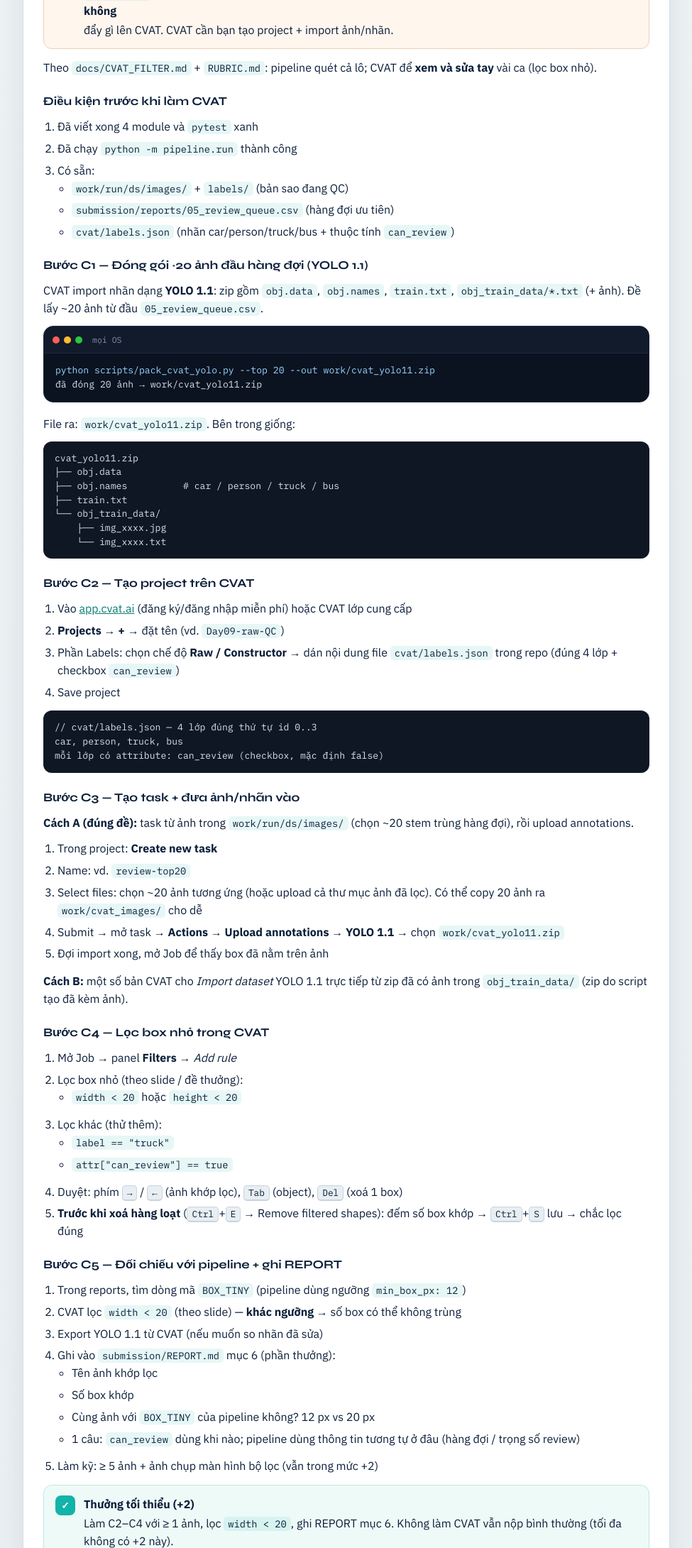
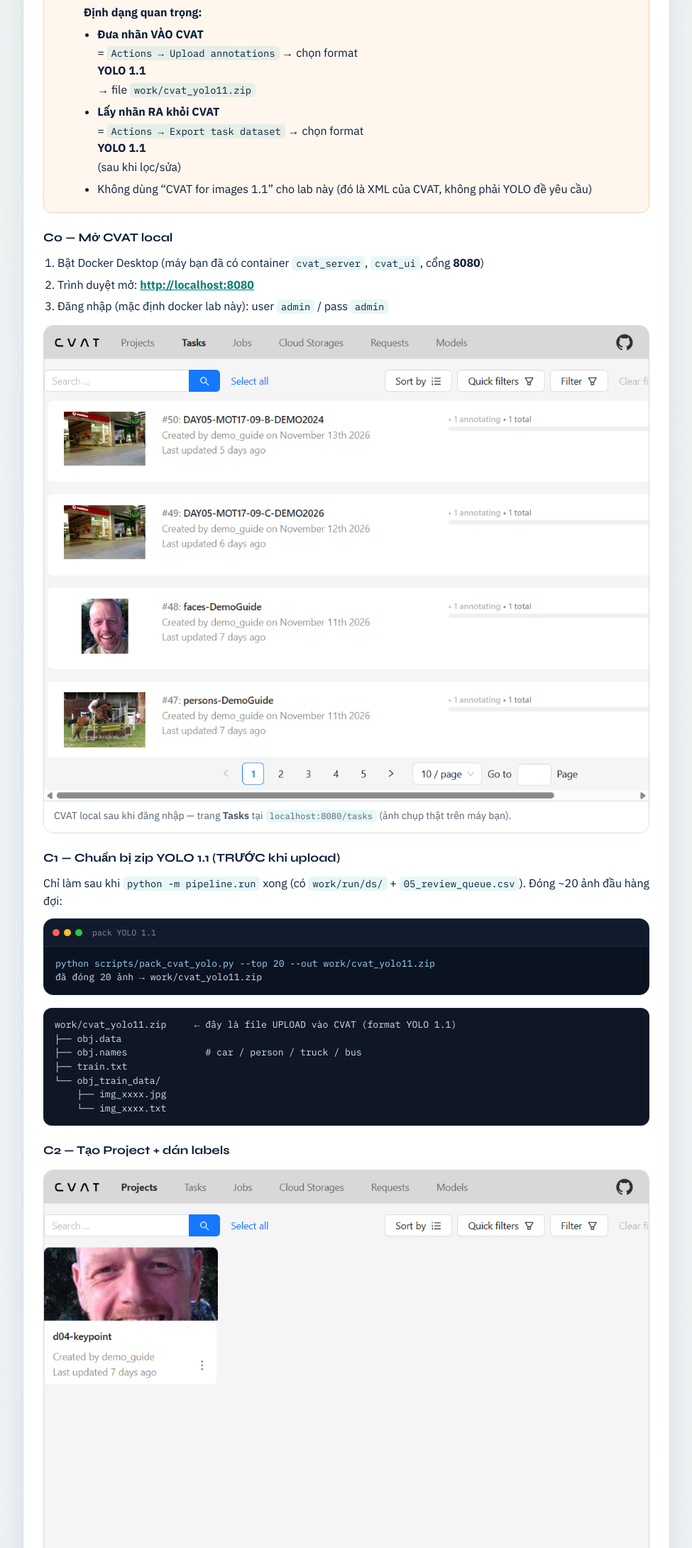
Before and after one commit to wuongg/day09-autoqc-huong-dan, a plain HTML site: page index.html in a window 1280 px wide. Shown: the part 9633-11814 px from the top of the page at 71% size, without its empty margins (276-1251 px from the left). Drawn offline with Linux system fonts and the light colour scheme.

Commit message:
Rewrite CVAT section for local Docker with real screenshots and YOLO 1.1 import/export

```diff
--- a/index.html
+++ b/index.html
@@ -1085,119 +1085,114 @@ second_opinion:
         <div class="step-head">
           <div class="step-num warn">+</div>
           <div>
-            <h2>CVAT — lọc box nhỏ (TÙY CHỌN, thưởng +2)</h2>
-            <div class="meta">~20 phút · chỉ làm SAU khi pipeline.run xong · không bắt buộc</div>
+            <h2>CVAT local — lọc box nhỏ (TÙY CHỌN, thưởng +2)</h2>
+            <div class="meta">Máy bạn: Docker CVAT · http://localhost:8080 · ảnh chụp thật bên dưới</div>
           </div>
         </div>
 
         <div class="callout warn">
           <div class="icon">!</div>
           <div>
-            <strong>Đừng nhầm 3 thứ khác nhau</strong>
+            <strong>Đọc trước — dễ nhầm nhất</strong>
             <table style="margin:10px 0 0;width:100%">
-              <thead><tr><th>Việc</th><th>Công cụ</th><th>Ra đâu</th><th>Khi nào</th></tr></thead>
+              <thead><tr><th>Việc</th><th>Công cụ</th><th>Ra đâu</th></tr></thead>
               <tbody>
-                <tr><td>Nhìn nhãn local</td><td><code>viz_labels.py</code></td><td><code>work/viz/*.png</code></td><td>Bước 1</td></tr>
-                <tr><td>Pipeline tự động</td><td><code>pipeline.run</code></td><td><code>submission/reports/</code> + <code>export/</code></td><td>Bước 4</td></tr>
-                <tr><td>Sửa/lọc tay trên web</td><td><strong>CVAT</strong></td><td>trên app.app.cvat.ai (rồi export YOLO)</td><td>Thưởng, sau Bước 4</td></tr>
+                <tr><td>Nhìn nhãn local</td><td><code>viz_labels.py</code></td><td><code>work/viz/*.png</code> — <strong>không phải CVAT</strong></td></tr>
+                <tr><td>Pipeline</td><td><code>pipeline.run</code></td><td><code>submission/reports/</code>, <code>export/</code></td></tr>
+                <tr><td>Sửa/lọc tay</td><td><strong>CVAT local</strong></td><td><a href="http://localhost:8080" target="_blank" rel="noopener">http://localhost:8080</a></td></tr>
               </tbody>
             </table>
-            <p style="margin:8px 0 0"><code>viz_labels</code> <strong>không</strong> đẩy gì lên CVAT. CVAT cần bạn tạo project + import ảnh/nhãn.</p>
+            <p style="margin:10px 0 0"><strong>Định dạng quan trọng:</strong></p>
+            <ul style="margin:6px 0 0;padding-left:1.2rem">
+              <li><strong>Đưa nhãn VÀO CVAT</strong> = <code>Actions → Upload annotations</code> → chọn format <strong>YOLO 1.1</strong> → file <code>work/cvat_yolo11.zip</code></li>
+              <li><strong>Lấy nhãn RA khỏi CVAT</strong> = <code>Actions → Export task dataset</code> → chọn format <strong>YOLO 1.1</strong> (sau khi lọc/sửa)</li>
+              <li>Không dùng “CVAT for images 1.1” cho lab này (đó là XML của CVAT, không phải YOLO đề yêu cầu)</li>
+            </ul>
           </div>
         </div>
 
-        <p>Theo <code>docs/CVAT_FILTER.md</code> + <code>RUBRIC.md</code>: pipeline quét cả lô; CVAT để <strong>xem và sửa tay</strong> vài ca (lọc box nhỏ).</p>
+        <h3>C0 — Mở CVAT local</h3>
+        <ol>
+          <li>Bật Docker Desktop (máy bạn đã có container <code>cvat_server</code>, <code>cvat_ui</code>, cổng <strong>8080</strong>)</li>
+          <li>Trình duyệt mở: <a href="http://localhost:8080" target="_blank" rel="noopener"><strong>http://localhost:8080</strong></a></li>
+          <li>Đăng nhập (mặc định docker lab này): user <code>admin</code> / pass <code>admin</code></li>
+        </ol>
+        <figure>
+          <img src="docs/guide_shots/cvat/01_tasks.png" alt="CVAT local Tasks page" />
+          <figcaption>CVAT local sau khi đăng nhập — trang <strong>Tasks</strong> tại <code>localhost:8080/tasks</code> (ảnh chụp thật trên máy bạn).</figcaption>
+        </figure>
 
-        <h3>Điều kiện trước khi làm CVAT</h3>
-        <ol>
-          <li>Đã viết xong 4 module và <code>pytest</code> xanh</li>
-          <li>Đã chạy <code>python -m pipeline.run</code> thành công</li>
-          <li>Có sẵn:
-            <ul>
-              <li><code>work/run/ds/images/</code> + <code>labels/</code> (bản sao đang QC)</li>
-              <li><code>submission/reports/05_review_queue.csv</code> (hàng đợi ưu tiên)</li>
-              <li><code>cvat/labels.json</code> (nhãn car/person/truck/bus + thuộc tính <code>can_review</code>)</li>
-            </ul>
-          </li>
-        </ol>
-
-        <h3>Bước C1 — Đóng gói ~20 ảnh đầu hàng đợi (YOLO 1.1)</h3>
-        <p>CVAT import nhãn dạng <strong>YOLO 1.1</strong>: zip gồm <code>obj.data</code>, <code>obj.names</code>, <code>train.txt</code>, <code>obj_train_data/*.txt</code> (+ ảnh). Đề lấy ~20 ảnh từ đầu <code>05_review_queue.csv</code>.</p>
+        <h3>C1 — Chuẩn bị zip YOLO 1.1 (TRƯỚC khi upload)</h3>
+        <p>Chỉ làm sau khi <code>python -m pipeline.run</code> xong (có <code>work/run/ds/</code> + <code>05_review_queue.csv</code>). Đóng ~20 ảnh đầu hàng đợi:</p>
         <div class="terminal">
-          <div class="bar"><span class="dot"></span><span class="dot"></span><span class="dot"></span><span class="title">mọi OS</span></div>
+          <div class="bar"><span class="dot"></span><span class="dot"></span><span class="dot"></span><span class="title">pack YOLO 1.1</span></div>
           <pre><code><span class="cmd">python scripts/pack_cvat_yolo.py --top 20 --out work/cvat_yolo11.zip</span>
 đã đóng 20 ảnh → work/cvat_yolo11.zip</code></pre>
         </div>
-        <p>File ra: <code>work/cvat_yolo11.zip</code>. Bên trong giống:</p>
-        <pre><code>cvat_yolo11.zip
+        <pre><code>work/cvat_yolo11.zip     ← đây là file UPLOAD vào CVAT (format YOLO 1.1)
 ├── obj.data
-├── obj.names          # car / person / truck / bus
+├── obj.names              # car / person / truck / bus
 ├── train.txt
 └── obj_train_data/
     ├── img_xxxx.jpg
     └── img_xxxx.txt</code></pre>
 
-        <h3>Bước C2 — Tạo project trên CVAT</h3>
+        <h3>C2 — Tạo Project + dán labels</h3>
+        <figure>
+          <img src="docs/guide_shots/cvat/02_projects.png" alt="CVAT Projects" />
+          <figcaption>Menu <strong>Projects</strong> — bấm nút <strong>+</strong> (góc phải) để tạo project mới.</figcaption>
+        </figure>
+        <figure>
+          <img src="docs/guide_shots/cvat/04_create_project.png" alt="Create project Raw labels" />
+          <figcaption><strong>Create a new project</strong> → Name (vd. <code>Day09-AutoQC-raw</code>) → tab <strong>Raw</strong> → dán nội dung <code>cvat/labels.json</code> → Save → Submit &amp; Open.</figcaption>
+        </figure>
+        <div class="callout warn">
+          <div class="icon">!</div>
+          <div>
+            <strong>Lỗi hay gặp trên CVAT local</strong>
+            Nếu báo <code>attribute values must be a non-empty array</code>: trong JSON, đổi mỗi <code>"values": []</code> của <code>can_review</code> thành <code>"values": ["false", "true"]</code> rồi Save lại. (Bản Docker của bạn validate chặt hơn file mẫu đề.)
+          </div>
+        </div>
+
+        <h3>C3 — Tạo Task: upload ẢNH trước, rồi Upload annotations YOLO 1.1</h3>
         <ol>
-          <li>Vào <a href="https://app.cvat.ai" target="_blank" rel="noopener">app.cvat.ai</a> (đăng ký/đăng nhập miễn phí) hoặc CVAT lớp cung cấp</li>
-          <li><strong>Projects → +</strong> → đặt tên (vd. <code>Day09-raw-QC</code>)</li>
-          <li>Phần Labels: chọn chế độ <strong>Raw / Constructor</strong> → dán nội dung file <code>cvat/labels.json</code> trong repo (đúng 4 lớp + checkbox <code>can_review</code>)</li>
-          <li>Save project</li>
+          <li>Trong project: <strong>Create new task</strong> → Name: <code>review-top20</code></li>
+          <li><strong>Select files</strong>: chọn ~20 ảnh (stem trùng hàng đợi) từ <code>work/run/ds/images/</code> → Submit</li>
+          <li>Mở task vừa tạo → nút <strong>Actions</strong> (góc phải):</li>
         </ol>
-        <pre><code>// cvat/labels.json — 4 lớp đúng thứ tự id 0..3
-car, person, truck, bus
-mỗi lớp có attribute: can_review (checkbox, mặc định false)</code></pre>
-
-        <h3>Bước C3 — Tạo task + đưa ảnh/nhãn vào</h3>
-        <p><strong>Cách A (đúng đề):</strong> task từ ảnh trong <code>work/run/ds/images/</code> (chọn ~20 stem trùng hàng đợi), rồi upload annotations.</p>
-        <ol>
-          <li>Trong project: <strong>Create new task</strong></li>
-          <li>Name: vd. <code>review-top20</code></li>
-          <li>Select files: chọn ~20 ảnh tương ứng (hoặc upload cả thư mục ảnh đã lọc). Có thể copy 20 ảnh ra <code>work/cvat_images/</code> cho dễ</li>
-          <li>Submit → mở task → <strong>Actions → Upload annotations → YOLO 1.1</strong> → chọn <code>work/cvat_yolo11.zip</code></li>
-          <li>Đợi import xong, mở Job để thấy box đã nằm trên ảnh</li>
-        </ol>
-        <p><strong>Cách B:</strong> một số bản CVAT cho <em>Import dataset</em> YOLO 1.1 trực tiếp từ zip đã có ảnh trong <code>obj_train_data/</code> (zip do script tạo đã kèm ảnh).</p>
-
-        <h3>Bước C4 — Lọc box nhỏ trong CVAT</h3>
-        <ol>
-          <li>Mở Job → panel <strong>Filters</strong> → <em>Add rule</em></li>
-          <li>Lọc box nhỏ (theo slide / đề thưởng):
-            <ul>
-              <li><code>width &lt; 20</code> hoặc <code>height &lt; 20</code></li>
-            </ul>
-          </li>
-          <li>Lọc khác (thử thêm):
-            <ul>
-              <li><code>label == "truck"</code></li>
-              <li><code>attr["can_review"] == true</code></li>
-            </ul>
-          </li>
-          <li>Duyệt: phím <kbd>→</kbd> / <kbd>←</kbd> (ảnh khớp lọc), <kbd>Tab</kbd> (object), <kbd>Del</kbd> (xoá 1 box)</li>
-          <li><strong>Trước khi xoá hàng loạt</strong> (<kbd>Ctrl</kbd>+<kbd>E</kbd> → Remove filtered shapes): đếm số box khớp → <kbd>Ctrl</kbd>+<kbd>S</kbd> lưu → chắc lọc đúng</li>
+        <figure>
+          <img src="docs/guide_shots/cvat/07_actions_menu.png" alt="CVAT Actions menu Upload and Export" />
+          <figcaption>Trong task: <strong>Actions</strong> có <em>Upload annotations</em> (đưa nhãn vào) và <em>Export task dataset</em> (xuất nhãn ra).</figcaption>
+        </figure>
+        <ol start="4">
+          <li>Chọn <strong>Upload annotations</strong> → format <strong>YOLO 1.1</strong> → chọn file <code>work/cvat_yolo11.zip</code></li>
+          <li>Đợi xong → mở <strong>Job</strong> → sẽ thấy bounding box trên ảnh</li>
         </ol>
 
-        <h3>Bước C5 — Đối chiếu với pipeline + ghi REPORT</h3>
+        <h3>C4 — Lọc box nhỏ</h3>
         <ol>
-          <li>Trong reports, tìm dòng mã <code>BOX_TINY</code> (pipeline dùng ngưỡng <code>min_box_px: 12</code>)</li>
-          <li>CVAT lọc <code>width &lt; 20</code> (theo slide) — <strong>khác ngưỡng</strong> → số box có thể không trùng</li>
-          <li>Export YOLO 1.1 từ CVAT (nếu muốn so nhãn đã sửa)</li>
-          <li>Ghi vào <code>submission/REPORT.md</code> mục 6 (phần thưởng):
-            <ul>
-              <li>Tên ảnh khớp lọc</li>
-              <li>Số box khớp</li>
-              <li>Cùng ảnh với <code>BOX_TINY</code> của pipeline không? 12 px vs 20 px</li>
-              <li>1 câu: <code>can_review</code> dùng khi nào; pipeline dùng thông tin tương tự ở đâu (hàng đợi / trọng số review)</li>
-            </ul>
-          </li>
-          <li>Làm kỹ: ≥ 5 ảnh + ảnh chụp màn hình bộ lọc (vẫn trong mức +2)</li>
+          <li>Trong Job → panel <strong>Filters</strong> → Add rule: <code>width &lt; 20</code> (hoặc <code>height &lt; 20</code>)</li>
+          <li>Thử thêm: <code>label=="truck"</code>, <code>attr["can_review"]==true</code></li>
+          <li>Phím <kbd>→</kbd>/<kbd>←</kbd> nhảy ảnh khớp lọc · <kbd>Tab</kbd> object · <kbd>Del</kbd> xoá 1 box</li>
+          <li>Trước xoá hàng loạt (<kbd>Ctrl</kbd>+<kbd>E</kbd>): đếm box → <kbd>Ctrl</kbd>+<kbd>S</kbd></li>
+        </ol>
+
+        <h3>C5 — Xuất ra (sau khi lọc) + ghi REPORT</h3>
+        <figure>
+          <img src="docs/guide_shots/cvat/08_export_dialog.png" alt="Export task as dataset dialog" />
+          <figcaption>Actions → <strong>Export task dataset</strong>. Đổi <em>Export format</em> từ mặc định “CVAT for images 1.1” sang <strong>YOLO 1.1</strong> rồi OK. (Ảnh chụp dialog thật trên CVAT local.)</figcaption>
+        </figure>
+        <ol>
+          <li>Export format = <strong>YOLO 1.1</strong> (không để mặc định CVAT XML)</li>
+          <li>So với pipeline: mã <code>BOX_TINY</code> dùng ngưỡng <strong>12 px</strong>; CVAT lọc <strong>20 px</strong> → số box có thể khác</li>
+          <li>Ghi <code>REPORT.md</code> mục 6: tên ảnh, số box khớp, 12 vs 20, 1 câu về <code>can_review</code> + kèm ảnh chụp filter</li>
         </ol>
 
         <div class="callout">
           <div class="icon">✓</div>
           <div>
-            <strong>Thưởng tối thiểu (+2)</strong>
-            Làm C2–C4 với ≥ 1 ảnh, lọc <code>width &lt; 20</code>, ghi REPORT mục 6. Không làm CVAT vẫn nộp bình thường (tối đa không có +2 này).
+            <strong>Thưởng +2 tối thiểu</strong>
+            C2–C4 với ≥ 1 ảnh, lọc <code>width &lt; 20</code>, ghi REPORT. Không làm vẫn nộp bình thường.
           </div>
         </div>
       </section>
```
Also changed, not shown: docs/guide_shots/cvat/01_login.png (added), docs/guide_shots/cvat/01_tasks.png (added), docs/guide_shots/cvat/02_projects.png (added), docs/guide_shots/cvat/04_create_project.png (added), docs/guide_shots/cvat/06_task_detail.png (added), docs/guide_shots/cvat/07_actions_menu.png (added), docs/guide_shots/cvat/08_export_dialog.png (added).
